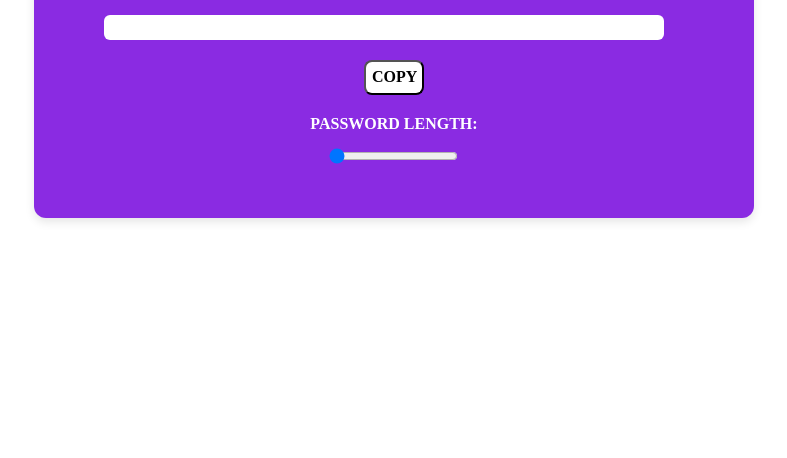
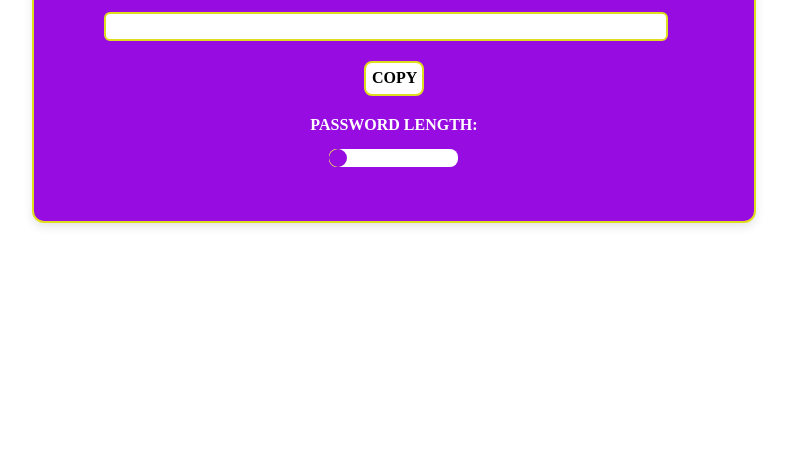
Before and after one commit to sarahbeirigo/random-password-generator, a plain HTML site: page index.html in a window 1280 px wide. Shown: the part 342-800 px from the top of the page, without its empty margins (246-1033 px from the left). Drawn offline with Linux system fonts and the light colour scheme; a web font is replaced by a local one.

Commit message:
style: estilizando input range

```diff
--- a/assets/css/style.css
+++ b/assets/css/style.css
@@ -32,6 +32,7 @@ p {
   padding: 5px;
   background-color: white;
   border-radius: 6px;
+  border: 2px solid #E0DE1C;
   color: black;
   box-shadow: none;
   height: 15px;
@@ -45,13 +46,15 @@ p {
   text-decoration: none;
   background-color: white;
   border-radius: 8px;
+  border: 2px solid #E0DE1C;
   color: black;
   height: 35px;
   width: 60px;
   margin: auto;
 }
 .generate-password {
-  background-color: blueviolet;
+  background-color: #970CE0;
+  border: 2px solid #E0DE1C;
   padding: 50px;
   border-radius: 12px;
   box-shadow: 0px 4px 10px rgba(0, 0, 0, 0.1);
@@ -61,8 +64,28 @@ p {
 #password-lenght {
   position: absolute;
   left: 840px;
+  top: 452px;
 }
 
 #slider-range {
   position: relative;
 }
+
+input[type="range"] {
+  -webkit-appearance: none;
+  appearance: none;
+  outline: none;
+  border-radius: 8px;
+  overflow: hidden;
+}
+
+input[type="range"]::-webkit-slider-thumb {
+  -webkit-appearance: none;
+  appearance: none;
+  height: 18px;
+  width: 18px;
+  background-color: #970CE0;
+  border-radius: 50%;
+  box-shadow: -407px 0 0 400px #E0DE1C;
+  border: 2px solid #970CE0;
+}
--- a/index.html
+++ b/index.html
@@ -4,6 +4,7 @@
 <head>
     <meta charset="UTF-8">
     <meta name="viewport" content="width=device-width, initial-scale=1.0">
+    <link rel="shortcut icon" href="./assets/img/fav_icon.ico" type="image/x-icon">
     <link rel="stylesheet" href="./assets/css/style.css">
     <title>Random Password Generator</title>
 </head>
```
Also changed, not shown: assets/img/fav_icon.ico (added).
